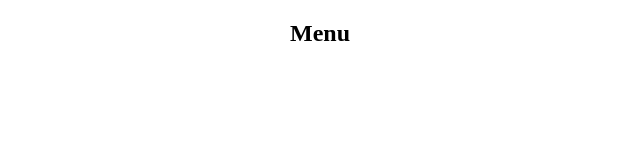
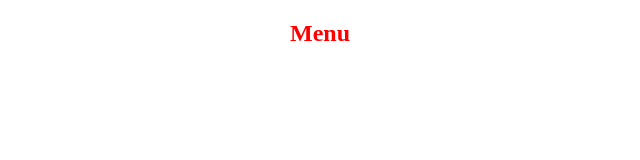
Before and after one commit to Ajay0509/mod2_solution, a plain HTML site: page index.html in a window 1280 px wide. Shown: the whole page, without its empty margins (320-960 px from the left). Drawn offline with Linux system fonts and the light colour scheme.

Commit message:
Update style.css

```diff
--- a/style.css
+++ b/style.css
@@ -1,3 +1,3 @@
-.title h1{
+.menu .inner h1{
   color:red;
-  }
+}
```
